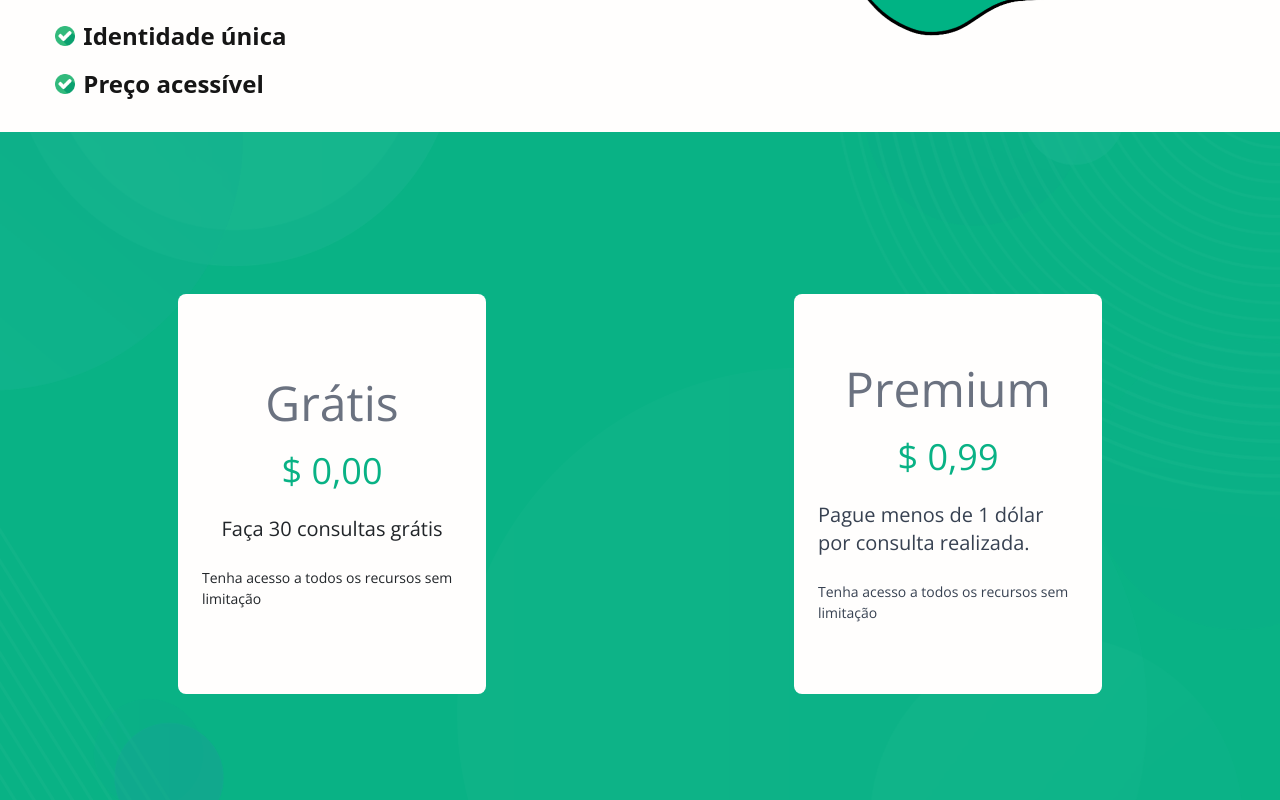
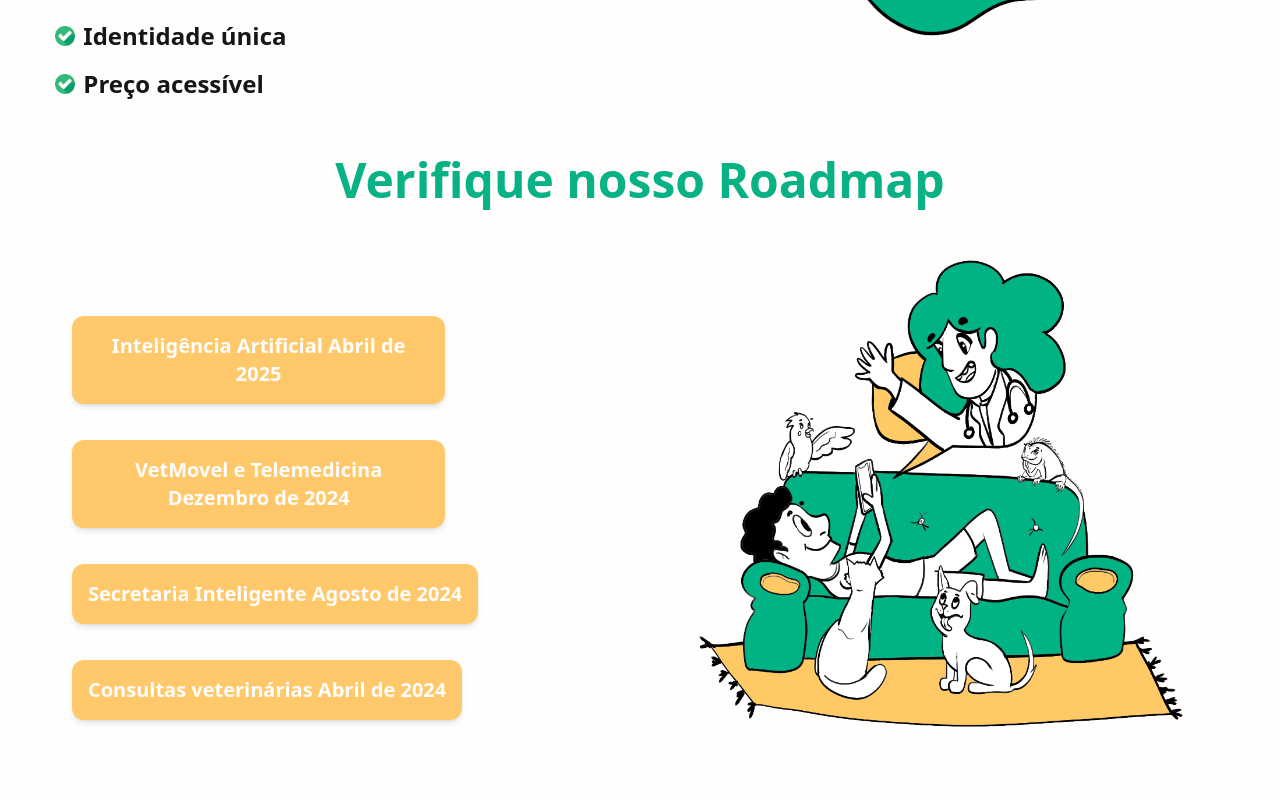
Before and after one commit to pawkeepr/landing-page, a Next.js app: page / in a window 1280 px wide. Shown: the part 2040-2840 px from the top of the page. Built offline with nearby package versions, Linux system fonts and the light colour scheme.

Commit message:
refactor: comentando a section dos planos para mudanças posteriores

```diff
--- a/source/pages/Home/HomePage.tsx
+++ b/source/pages/Home/HomePage.tsx
@@ -236,7 +236,7 @@ const HomePage = () => {
                 </div>
             </section>
 
-            <section className="section bg-primary-500">
+            {/*<section className="section bg-primary-500">
                 <div className="bg-overlay bg-overlay-pattern" />
                 <div className="grid grid-cols-1 p-4 mt-5 web:grid-cols-2">
                     <Slide left>
@@ -281,7 +281,7 @@ const HomePage = () => {
                         </div>
                     </Slide>
                 </div>
-            </section>
+            </section>*/}
 
             <section className=" pb-12 pt-4 bg-white ">
                 <h1 className = "justify-center pb-8 flex font-sans text-5xl font-bold text-primary-500 lg:text-5xl">Verifique nosso Roadmap</h1>
```
